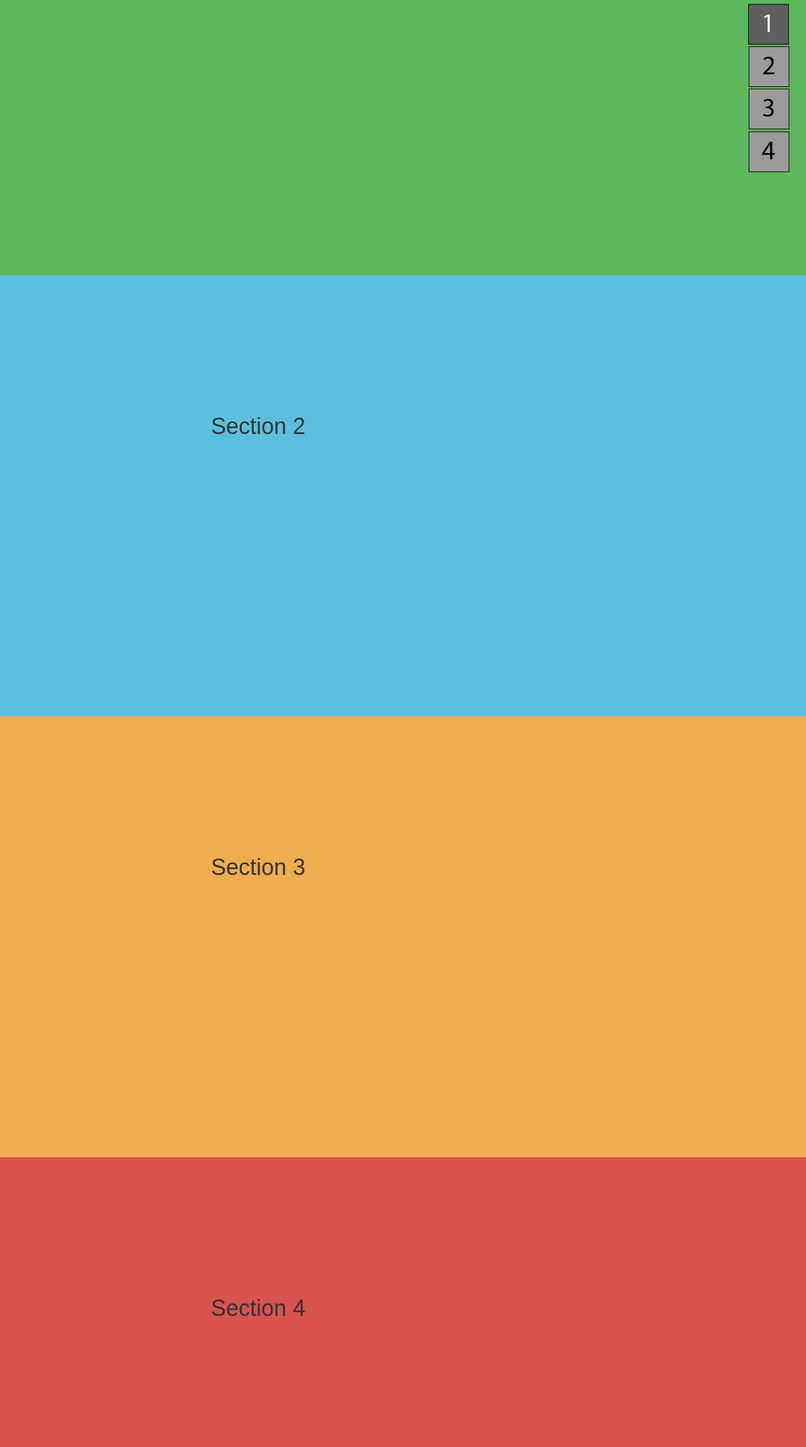
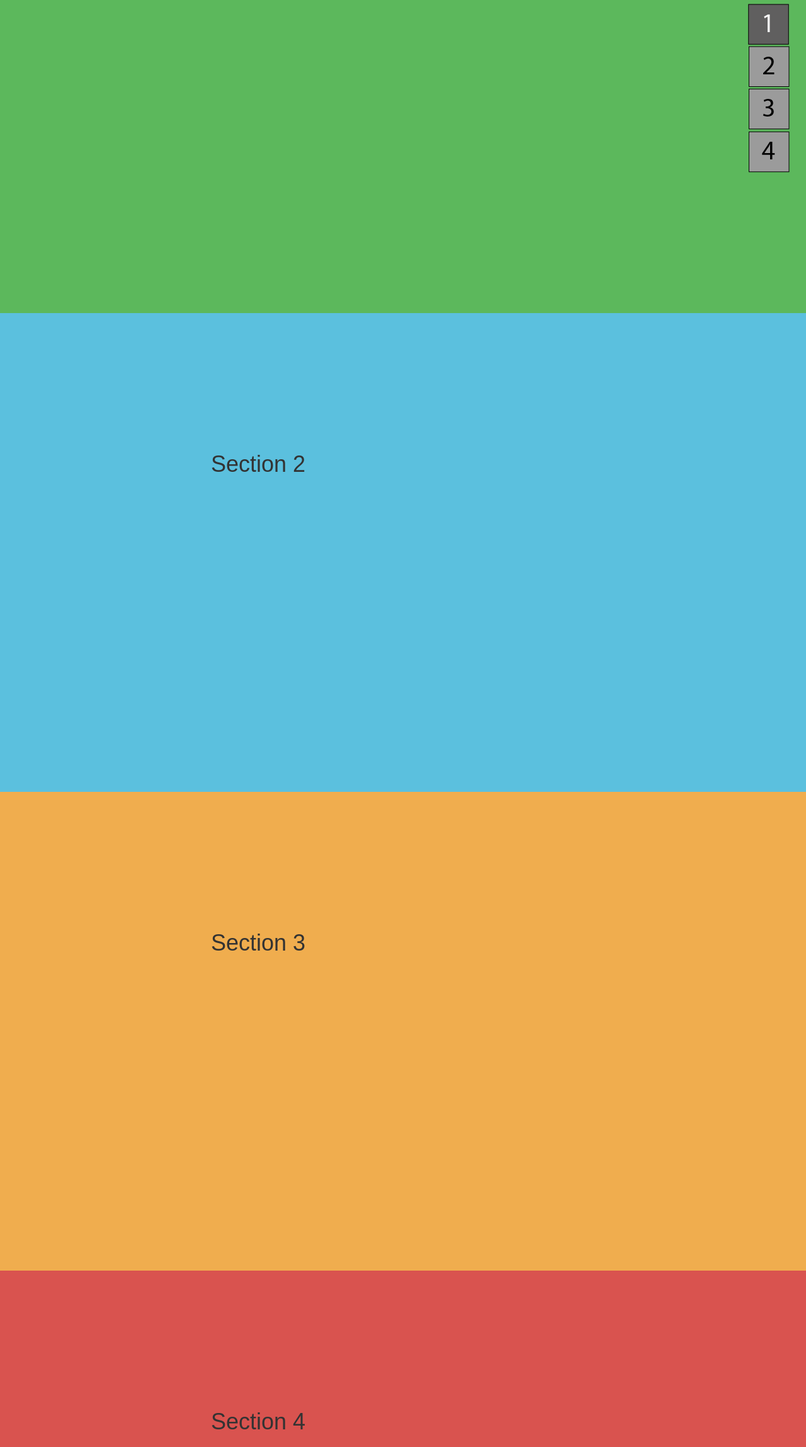
Before and after one commit to marti1125/vertical-navigation, a plain HTML site: page index.html in a window 1280 px wide. Shown: the part 263-2560 px from the top of the page at 63% size. Drawn offline with Linux system fonts and the light colour scheme.

Commit message:
update readme, source and remove jquery.scrollto

```diff
--- a/css/app.css
+++ b/css/app.css
@@ -20,25 +20,25 @@ body {
 #section1 {
   background-color: #5cb85c;
   width: auto;
-  height: 700px;
+  height: 760px;
 }
 
 #section2 {
   background-color: #5bc0de;
   width: auto;
-  height: 700px;
+  height: 760px;
 }
 
 #section3 {
   background-color: #f0ad4e;
   width: auto;
-  height: 700px;
+  height: 760px;
 }
 
 #section4 {
   background-color: #d9534f;
   width: auto;
-  height: 700px;
+  height: 760px;
 }
 
 .section_content {
--- a/index.html
+++ b/index.html
@@ -48,7 +48,7 @@
     </div>
     <div class="container-fluid">
 
-      <div id="section1" class="row">
+      <div id="section1" class="row section">
         <div class="col-xs-12">
           <div class="row section_content">
             <div class="col-xs-3"></div>
@@ -60,7 +60,7 @@
         </div>
       </div>
 
-      <div id="section2" class="row">
+      <div id="section2" class="row section">
         <div class="col-xs-12">
           <div class="row section_content">
             <div class="col-xs-3"></div>
@@ -72,7 +72,7 @@
         </div>
       </div>
 
-      <div id="section3" class="row">
+      <div id="section3" class="row section">
         <div class="col-xs-12">
           <div class="row section_content">
             <div class="col-xs-3"></div>
@@ -84,7 +84,7 @@
         </div>
       </div>
 
-      <div id="section4" class="row">
+      <div id="section4" class="row section">
         <div class="col-xs-12">
           <div class="row section_content">
             <div class="col-xs-3"></div>
@@ -99,8 +99,7 @@
     </div>
     <script src="js/jquery.js"></script>
     <script src="js/bootstrap.min.js"></script>
-    <script src="js/jquery.scrollTo.min.js"></script>
-    <script src="js/vm_img.js"></script>
+    <script src="js/vertical_navigation.js"></script>
     <script>
       $("#menu").vm_img({
         path_img: "./img/"
--- a/js/vm_img.js
+++ /dev/null
@@ -1,66 +0,0 @@
-(function ( $ ) {
-
-    $.fn.vm_img = function( options ) {
-
-        // This is the easiest way to have default options.
-        var settings = $.extend({
-            // These are the defaults.
-            path_img: ""
-        }, options );
-
-        return this.each(function() {
-
-          var elem = $( this );
-
-          $('a.item_menu').click(function(){
-
-            elem.each(function(){
-              $(this).children().children().children().children("img").each(function(){
-                var altimg = $(this).attr("alt")
-                $(this).attr("src",settings.path_img+altimg+".png");
-              });
-            });
-
-            var imgorg = $(this).children("img").attr("alt");
-            var activeimgorg = imgorg.replace(imgorg,imgorg+"b");
-            $(this).children().attr("src",settings.path_img+activeimgorg+".png");
-
-            $('html, body').animate({
-                scrollTop: $( $.attr(this, 'href') ).offset().top
-            }, 500);
-            return false;
-
-          });
-
-          var aChildren = elem.children().children().children("a");
-            var aArray = [];
-            for (var i=0; i < aChildren.length; i++) {
-                var aChild = aChildren[i];
-                var ahref = $(aChild).attr('href');
-                aArray.push(ahref);
-            }
-
-          $(window).scroll(function(){
-            var windowPos = $(window).scrollTop();
-            var windowHeight = $(window).height();
-            var docHeight = $(document).height();
-
-            for (var i=0; i < aArray.length; i++) {
-              var theID = aArray[i];
-              var divPos = $(theID).offset().top;
-              var divHeight = $(theID).height();
-              if (windowPos >= divPos && windowPos < (divPos + divHeight)) {
-                var imgalt = $("a[href='" + theID + "']").children("img").attr("alt");
-                $("a[href='" + theID + "']").children("img").attr("src",settings.path_img + imgalt + "b.png");
-              } else {
-                var imgalt = $("a[href='" + theID + "']").children("img").attr("alt");
-                $("a[href='" + theID + "']").children("img").attr("src",settings.path_img + imgalt + ".png");
-              }
-            }
-          });
-
-        });
-
-    };
-
-}( jQuery ));
```
Also changed, not shown: js/jquery.scrollTo.min.js (deleted, +0 -7 lines), README.md.
